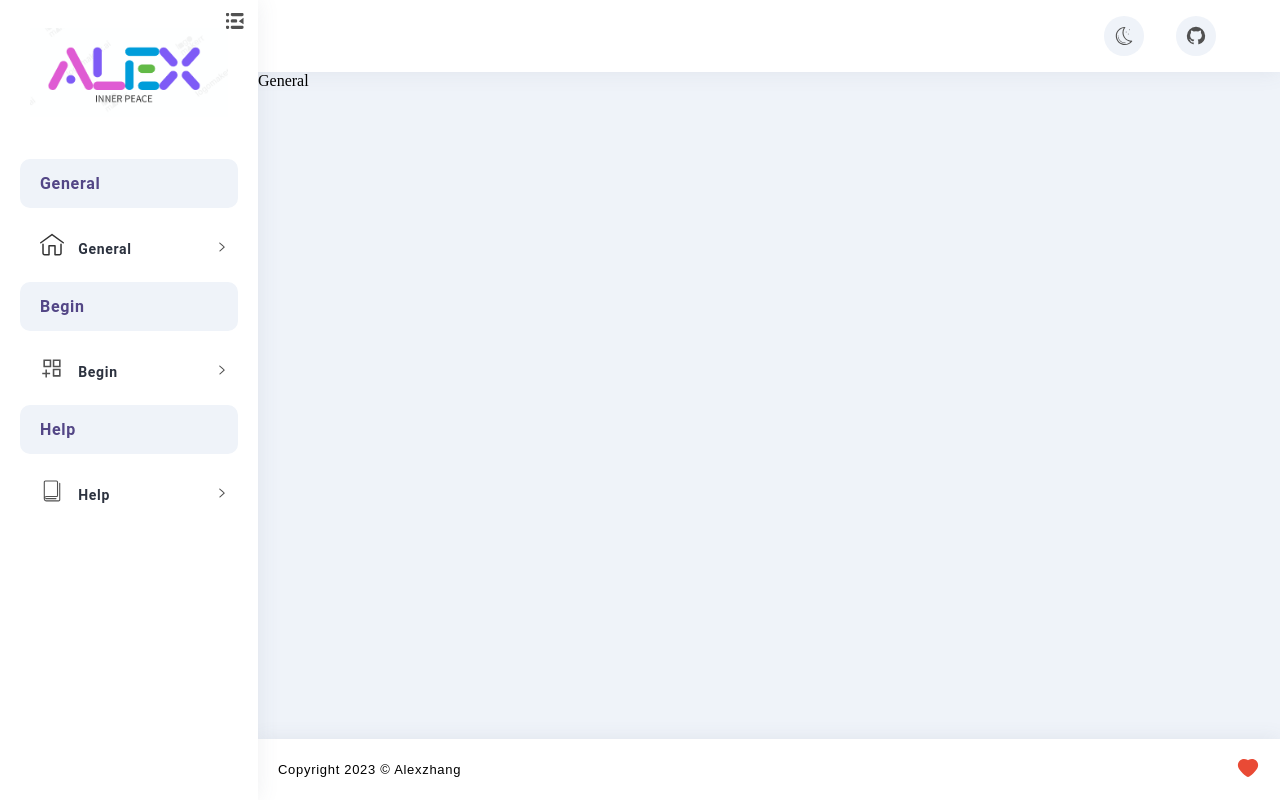
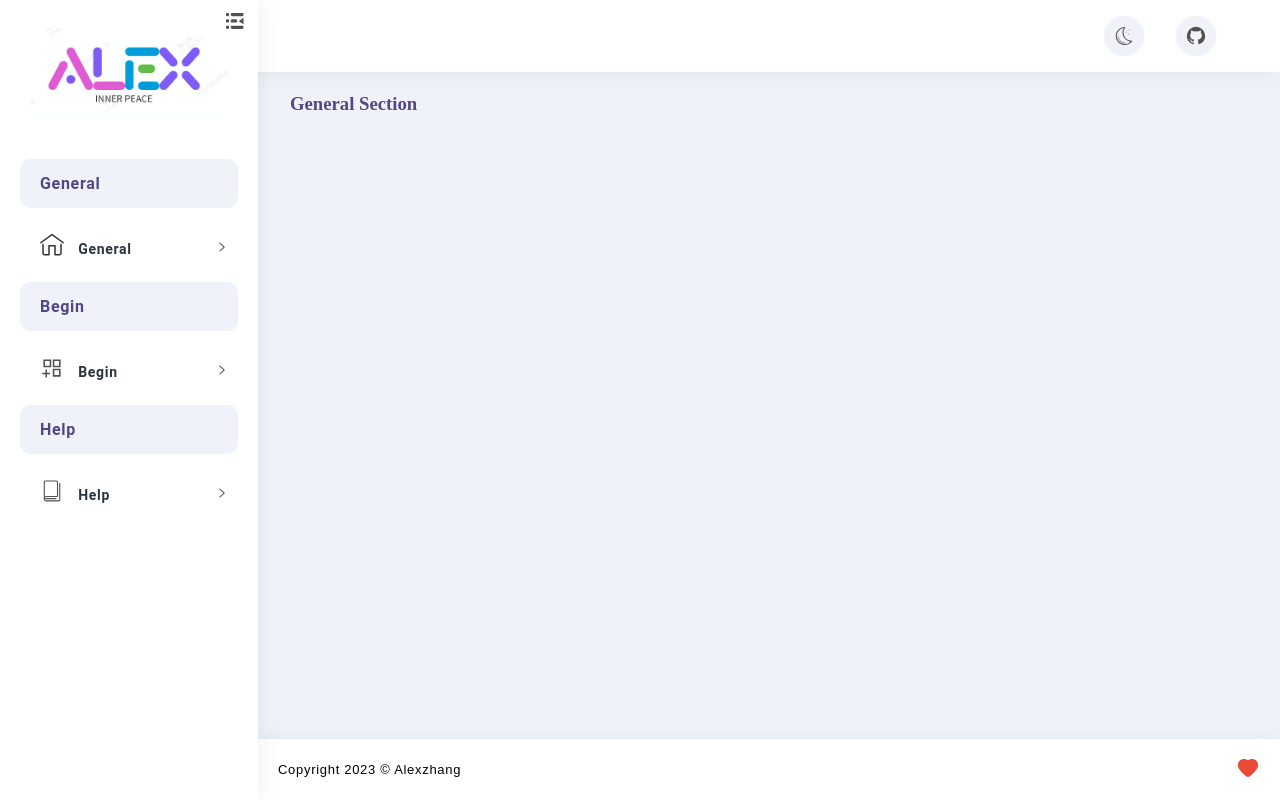
Before and after one commit to Alextt666/English-word, a Vue app: page /General in a window 1280 px wide. Built offline with nearby package versions, Linux system fonts and the light colour scheme.

Commit message:
:beers: feat:新增内容title部分

```diff
--- a/src/components/BodyPage.vue
+++ b/src/components/BodyPage.vue
@@ -1,16 +1,14 @@
 <template>
   <div class="page-body">
-    <div class="body-title">
-       {{ $route.name }}
-    </div>
+    <BodyTitle></BodyTitle>
     <router-view></router-view>
     <Footer></Footer>
   </div>
 </template>
 
 <script setup>
-import Footer from './Footer.vue'
-
+import Footer from "./Footer.vue";
+import BodyTitle from "./BodyTitle.vue";
 </script>
 
 <style lang="scss" scoped>
@@ -20,6 +18,6 @@ import Footer from './Footer.vue'
   margin-left: 258px;
   min-height: calc(100vh - 4.5rem);
   position: relative;
-  transition: .8s all;
+  transition: 0.8s all;
 }
 </style>
--- /dev/null
+++ b/src/components/BodyTitle.vue
@@ -0,0 +1,53 @@
+<template>
+  <div class="body-title">
+    <h3>{{ $route.name }} Section</h3>
+    <div class="mode-select" v-if="$route.name == 'Begin'">
+      <template v-for="item of modes" :key="item">
+        <div
+          :class="['mode-item', isActive == item ? 'mode-item-active' : '']"
+          @click="activeMode(item)"
+        >
+          {{ item }}
+        </div>
+      </template>
+    </div>
+  </div>
+</template>
+
+<script setup>
+import { ref } from "vue";
+const modes = ["random", "/", "desc", "/", "asce"];
+
+const isActive = ref("random");
+function activeMode(item) {
+  if (item != "/") {
+    isActive.value = item;
+  }
+}
+</script>
+
+<style lang="scss" scoped>
+.body-title {
+  height: 4rem;
+  padding-left: 2rem;
+  line-height: 4rem;
+  display: flex;
+  justify-content: space-between;
+  h3 {
+    color: $bg-dark;
+  }
+  .mode-select {
+    margin-right: 2rem;
+    display: flex;
+    .mode-item {
+      padding: 0 5px;
+      cursor: pointer;
+      font-size: 15px;
+      color: $bg-dark;
+    }
+    .mode-item-active {
+      font-weight: 600;
+    }
+  }
+}
+</style>
```
